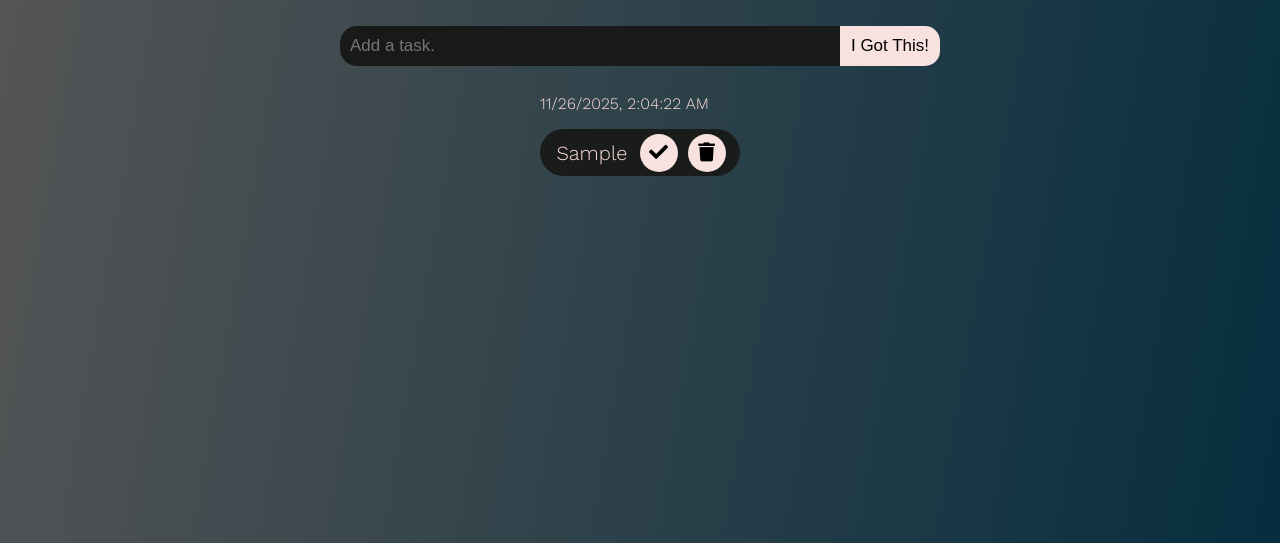
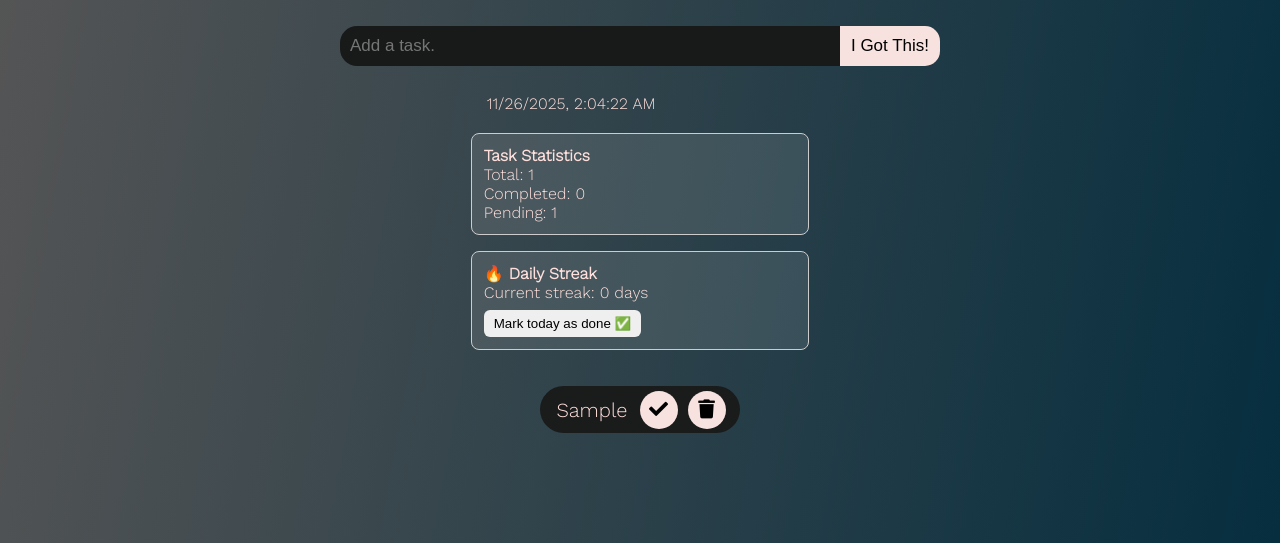
Before and after one commit to Lordwill1/todo-list, a plain HTML site: page index.html in a window 1280 px wide. Both pictures are taken after typing "Sample" into the empty fields and a click on the button "I Got This!". Shown: the part 257-800 px from the top of the page. Drawn offline with nearby package versions, Linux system fonts and the light colour scheme.

Commit message:
Add task stats, streak tracker, and localStorage enhancements

```diff
--- a/CSS/main.css
+++ b/CSS/main.css
@@ -378,3 +378,34 @@ form button {
         box-shadow: 0 0 5px lightgray;
     }
 }
+
+/* ===== Productivity Panel ===== */
+#productivity-panel {
+  display: flex;
+  flex-wrap: wrap;
+  gap: 16px;
+  margin: 20px 0;
+}
+
+#task-stats,
+#streak-box {
+  flex: 1 1 200px;
+  padding: 12px;
+  border-radius: 8px;
+  border: 1px solid #ccc;
+  background: rgba(255, 255, 255, 0.1);
+}
+
+#task-stats h3,
+#streak-box h3 {
+  margin-top: 0;
+  font-size: 1rem;
+}
+
+#streak-done-btn {
+  margin-top: 8px;
+  padding: 6px 10px;
+  border-radius: 6px;
+  border: none;
+  cursor: pointer;
+}
--- a/JS/main.js
+++ b/JS/main.js
@@ -7,12 +7,96 @@ const standardTheme = document.querySelector('.standard-theme');
 const lightTheme = document.querySelector('.light-theme');
 const darkerTheme = document.querySelector('.darker-theme');
 
+// ========== STATS + STREAK FEATURE ==========
+
+// Format today's date (YYYY-MM-DD)
+function getTodayKey() {
+    const d = new Date();
+    return d.toISOString().split("T")[0];
+}
+
+// ---------- TASK STATS ----------
+function calculateTaskStats() {
+    const items = Array.from(toDoList.querySelectorAll(".todo"));
+    const total = items.length;
+
+    let completed = 0;
+    items.forEach(item => {
+        if (item.classList.contains("completed")) completed++;
+    });
+
+    return {
+        total,
+        completed,
+        pending: total - completed
+    };
+}
+
+function updateTaskStatsUI() {
+    const { total, completed, pending } = calculateTaskStats();
+    document.getElementById("stats-total").textContent = total;
+    document.getElementById("stats-completed").textContent = completed;
+    document.getElementById("stats-pending").textContent = pending;
+}
+
+// ---------- STREAK SYSTEM ----------
+const STREAK_COUNT_KEY = "todo_streak_count";
+const STREAK_LAST_DONE_KEY = "todo_streak_last_done";
+
+function loadStreak() {
+    return {
+        count: Number(localStorage.getItem(STREAK_COUNT_KEY)) || 0,
+        last: localStorage.getItem(STREAK_LAST_DONE_KEY)
+    };
+}
+
+function saveStreak(count, lastDate) {
+    localStorage.setItem(STREAK_COUNT_KEY, count);
+    localStorage.setItem(STREAK_LAST_DONE_KEY, lastDate);
+}
+
+function updateStreakUI() {
+    const { count } = loadStreak();
+    document.getElementById("streak-count").textContent = count;
+}
+
+function handleMarkTodayDone() {
+    const today = getTodayKey();
+    const { count, last } = loadStreak();
+
+    if (last === today) {
+        alert("Today's streak is already counted! 🔥");
+        return;
+    }
+
+    let newCount = 1;
+
+    if (last) {
+        const diff = (new Date(today) - new Date(last)) / (1000 * 60 * 60 * 24);
+        newCount = diff === 1 ? count + 1 : 1;
+    }
+
+    saveStreak(newCount, today);
+    updateStreakUI();
+    alert("Streak updated! 🎉");
+}
+
+function initStreakFeature() {
+    const btn = document.getElementById("streak-done-btn");
+    if (btn) btn.addEventListener("click", handleMarkTodayDone);
+    updateStreakUI();
+}
+
+
 
 // Event Listeners
 
 toDoBtn.addEventListener('click', addToDo);
 toDoList.addEventListener('click', deletecheck);
 document.addEventListener("DOMContentLoaded", getTodos);
+document.addEventListener("DOMContentLoaded", updateTaskStatsUI);
+document.addEventListener("DOMContentLoaded", initStreakFeature);
+
 standardTheme.addEventListener('click', () => changeTheme('standard'));
 lightTheme.addEventListener('click', () => changeTheme('light'));
 darkerTheme.addEventListener('click', () => changeTheme('darker'));
@@ -59,6 +143,7 @@ function addToDo(event) {
 
         // Append to list;
         toDoList.appendChild(toDoDiv);
+        updateTaskStatsUI();
 
         // CLearing the input;
         toDoInput.value = '';
@@ -83,14 +168,18 @@ function deletecheck(event){
         removeLocalTodos(item.parentElement);
 
         item.parentElement.addEventListener('transitionend', function(){
-            item.parentElement.remove();
-        })
+    item.parentElement.remove();
+    updateTaskStatsUI();
+})
+
     }
 
     // check
     if(item.classList[0] === 'check-btn')
     {
         item.parentElement.classList.toggle("completed");
+        updateTaskStatsUI();
+
     }
 
 
@@ -149,6 +238,7 @@ function getTodos() {
 
         // Append to list;
         toDoList.appendChild(toDoDiv);
+        updateTaskStatsUI();
     });
 }
 
--- a/index.html
+++ b/index.html
@@ -50,6 +50,23 @@
         <script src="JS/time.js"></script>
     </div>
 
+    <!-- Productivity Panel: Stats + Streak -->
+<div id="productivity-panel">
+    <div id="task-stats">
+        <h3>Task Statistics</h3>
+        <p>Total: <span id="stats-total">0</span></p>
+        <p>Completed: <span id="stats-completed">0</span></p>
+        <p>Pending: <span id="stats-pending">0</span></p>
+    </div>
+
+    <div id="streak-box">
+        <h3>🔥 Daily Streak</h3>
+        <p>Current streak: <span id="streak-count">0</span> days</p>
+        <button id="streak-done-btn">Mark today as done ✅</button>
+    </div>
+</div>
+
+
   <div id="myUnOrdList">
         <ul class="todo-list">
             <!-- (Basic Format)
```
